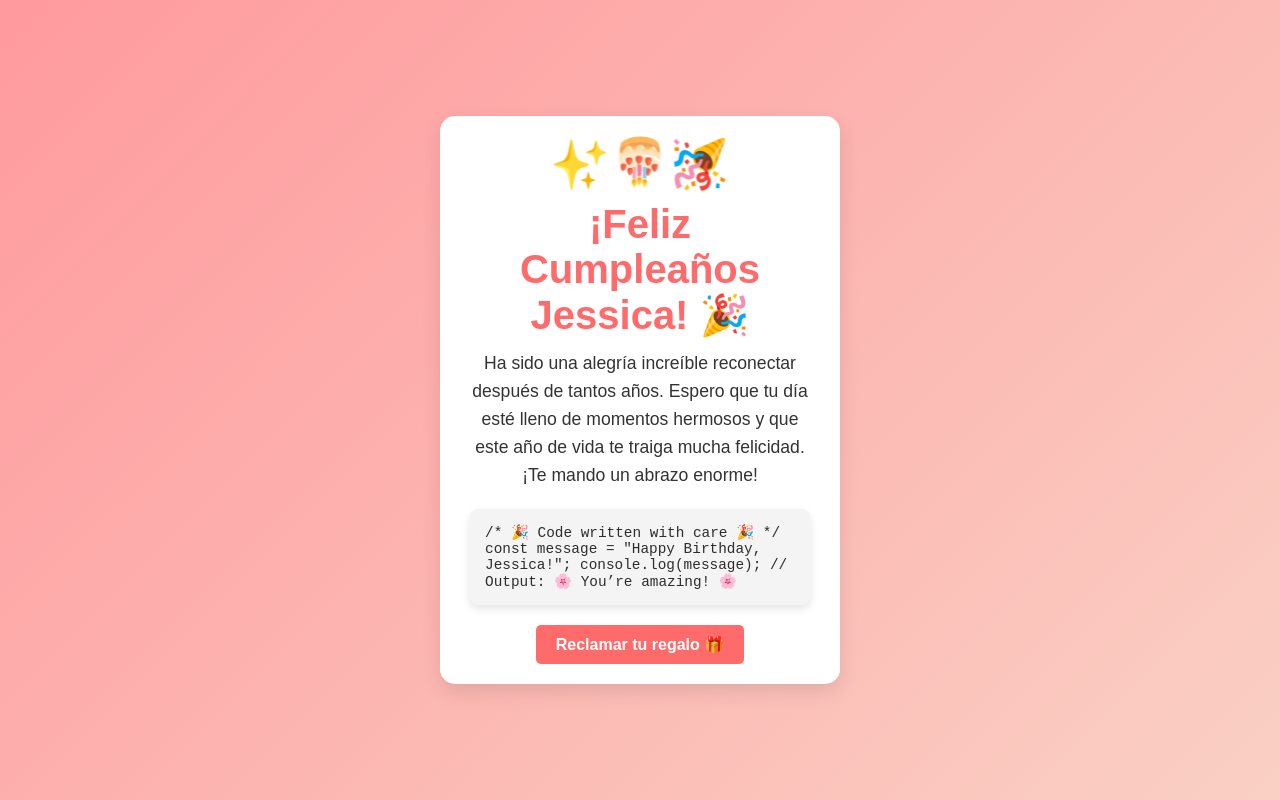
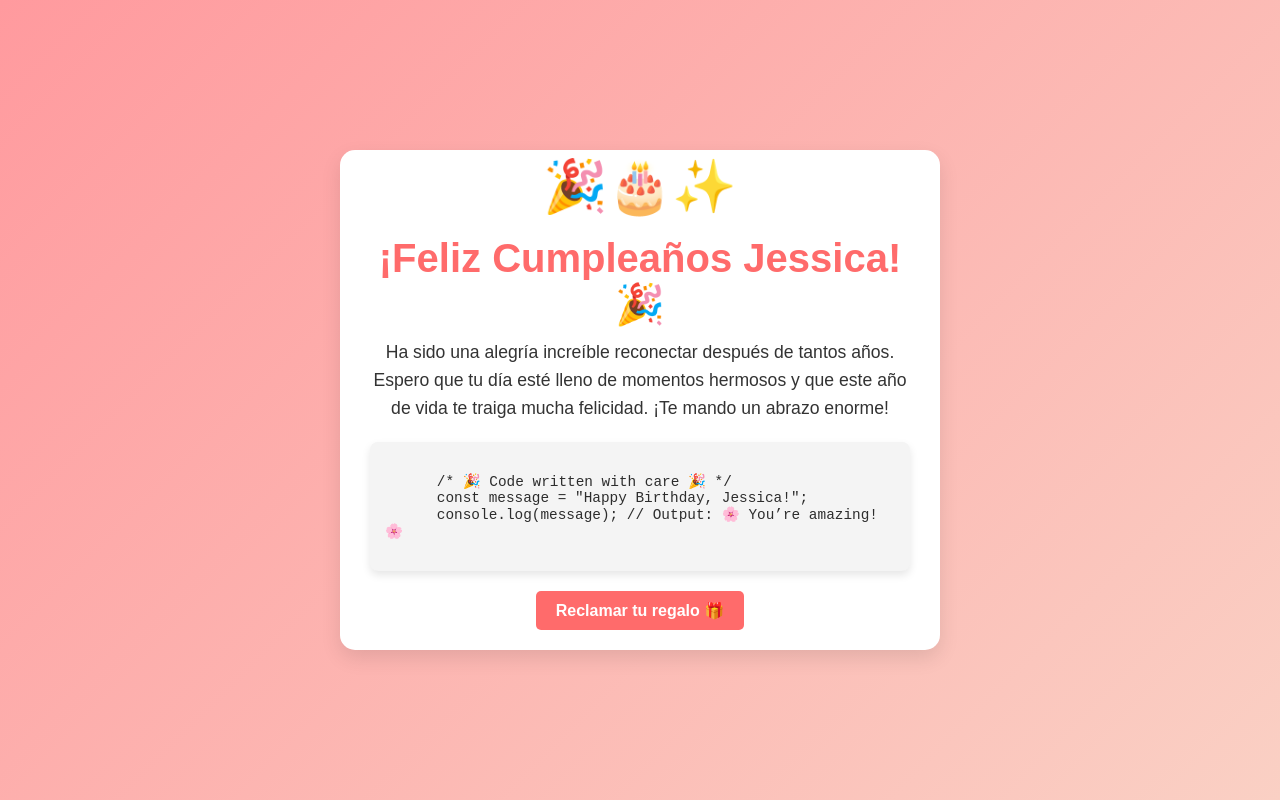
Before and after one commit to El-Taller-Del-Codigo/happy_birthday, a plain HTML site: page index.html in a window 1280 px wide. Drawn offline with Linux system fonts and the light colour scheme.

Commit message:
Update index.html

```diff
--- a/index.html
+++ b/index.html
@@ -28,7 +28,7 @@
       border-radius: 15px;
       padding: 20px 30px;
       box-shadow: 0 8px 20px rgba(0, 0, 0, 0.1);
-      max-width: 400px;
+      max-width: 600px;
       width: 100%;
     }
 
@@ -46,10 +46,11 @@
     .confetti {
       font-size: 3rem;
       margin-bottom: 10px;
-      animation: bounce 1.5s infinite ease-in-out, rotate 2s infinite linear;
+      animation: bounce 1.5s infinite ease-in-out; /* Only bounce animation */
       display: inline-block;
     }
 
+    /* Bounce animation keyframes remain unchanged */
     @keyframes bounce {
       0%, 100% {
         transform: translateY(0px) scale(1);
@@ -139,11 +140,16 @@
       background: #f4f4f4; /* Light gray background for code block */
       padding: 15px;
       border-radius: 8px;
-      font-family: "Courier New", Courier, monospace;
+      font-family: "Courier New", Courier, monospace; /* Code-like font */
       font-size: 0.9rem;
       color: #2d2d2d; /* Dark gray text for code */
-      text-align: left; /* Text aligned for code style */
+      text-align: left; /* Align text to the left for code style */
       box-shadow: 0 4px 8px rgba(0, 0, 0, 0.1);
+
+      /* New additions for line wrapping */
+      white-space: pre-wrap; /* Preserve spaces and line breaks */
+      word-wrap: break-word; /* Allow long words to break onto the next line */
+      word-break: break-word; /* Additional for cross-browser compatibility */
     }
 
     .btn {
```
